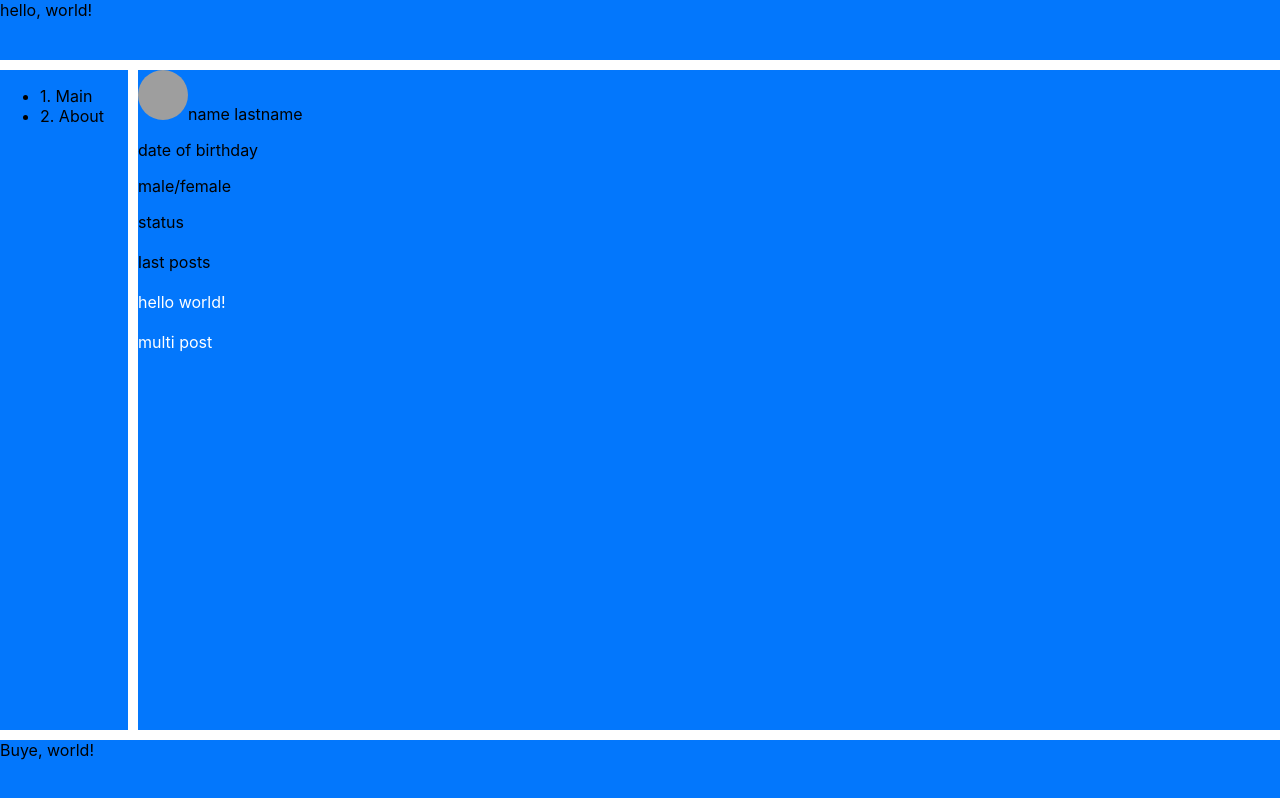
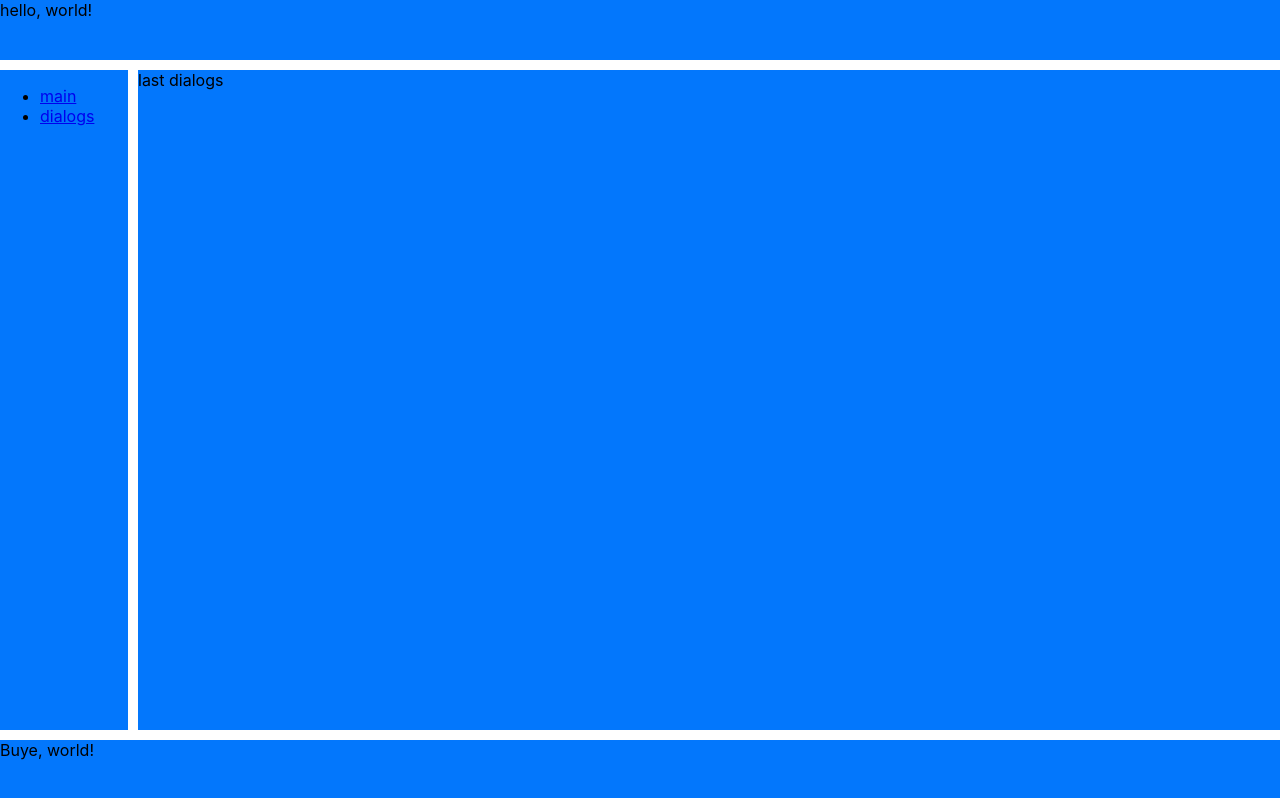
Before and after one commit to jombert-a/samuraiJS_socnet, a React (Create React App) app: page /dialogs in a window 1280 px wide. Built offline with nearby package versions, Linux system fonts and the light colour scheme; grey boxes are pictures that could not be loaded.

Commit message:
simple route add

```diff
--- a/package.json
+++ b/package.json
@@ -8,6 +8,7 @@
     "@testing-library/user-event": "^12.6.0",
     "react": "^17.0.1",
     "react-dom": "^17.0.1",
+    "react-router-dom": "^5.2.0",
     "react-scripts": "4.0.1",
     "web-vitals": "^0.2.4"
   },
--- a/src/components/Content/Content.jsx
+++ b/src/components/Content/Content.jsx
@@ -1,13 +1,16 @@
 import s from './Content.module.css'
-import Posts from './Posts/Posts'
 import Profile from './Profile/Profile'
+import Dialogs from './Dialogs/Dialogs'
+import { BrowserRouter, Route } from 'react-router-dom'
 
 function Content() {
   return (
-    <div className={s.content}>
-        <Profile/>
-        <Posts/>
-    </div>
+    <BrowserRouter>
+      <div className={s.content}>
+        <Route path='/profile' component={Profile}/>
+        <Route path='/dialogs' component={Dialogs}/>
+      </div>
+    </BrowserRouter>
   );
 }
 
--- /dev/null
+++ b/src/components/Content/Dialogs/Dialogs.jsx
@@ -0,0 +1,11 @@
+import s from './Dialogs.module.css'
+
+function Dialogs() {
+    return (
+        <div>
+            <span>last dialogs</span>
+        </div>
+    );
+}
+
+export default Dialogs;
--- a/src/components/Content/Profile/Profile.jsx
+++ b/src/components/Content/Profile/Profile.jsx
@@ -1,4 +1,6 @@
 import s from './Profile.module.css'
+import Posts from '../Posts/Posts'
+
 function Profile() {
     return (
         <div className={s.profile}>
@@ -8,6 +10,7 @@ function Profile() {
                 <p>date of birthday</p>
                 <p>male/female</p>
                 <p>status</p>
+                <Posts />
             </div>
         </div>
     );
--- a/src/components/NavBar/NavBar.jsx
+++ b/src/components/NavBar/NavBar.jsx
@@ -5,10 +5,10 @@ function NavBar() {
         <div className={s.navbar}>
             <ul>
                 <li>
-                    1. Main
+                    <a href='/profile'>main</a>
               </li>
                 <li>
-                    2. About
+                   <a href='/dialogs'>dialogs</a>
               </li>
             </ul>
         </div>
```
Also changed, not shown: src/App.js (+4 -6 lines), src/components/Content/Dialogs/Dialogs.module.css (added), 1 other file (tests, documents, lock files or other folders).
